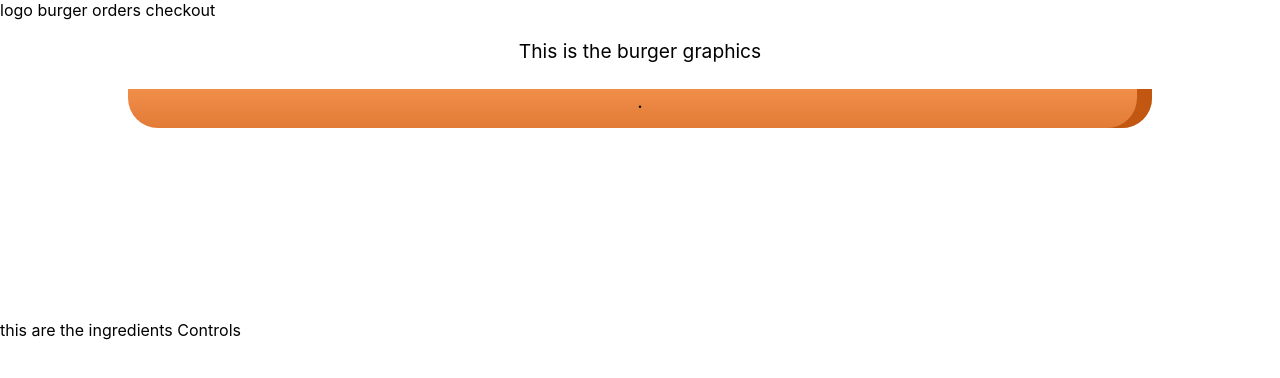
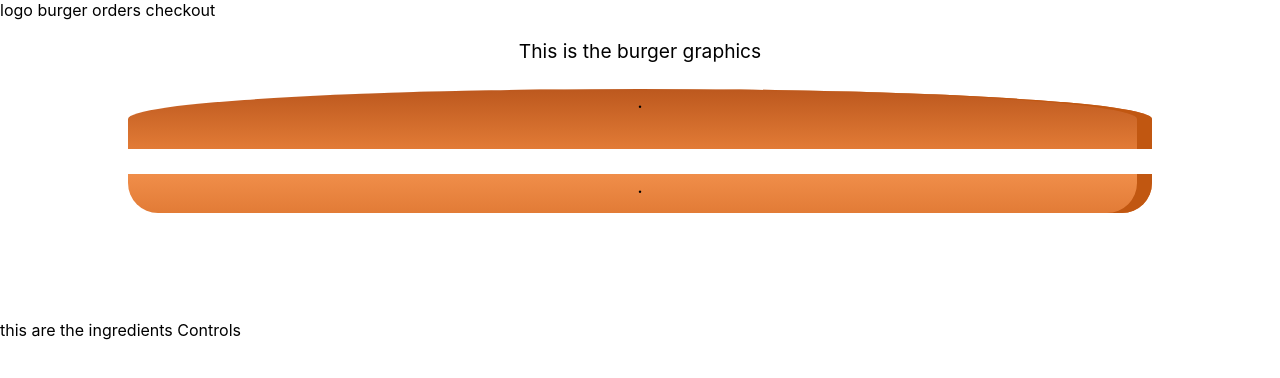
Before and after one commit to germancardenasm/burgerRestaurantOrderSystem, a React (Create React App) app: page / in a window 1280 px wide. Shown: the top 378 px of the page. Built offline with nearby package versions, Linux system fonts and the light colour scheme.

Commit message:
Add bread top class to render the burger"

```diff
--- a/src/components/Burger/BurgerGraphic/BurgerGraphic.js
+++ b/src/components/Burger/BurgerGraphic/BurgerGraphic.js
@@ -6,6 +6,7 @@ const BurgerGraphic = () => {
     return (
         <div className='burger'>
             <p>This is the burger graphics</p>
+            <Ingredient type="bread_top"/>
             <Ingredient type="bread_bottom"/>
         </div>
     )
--- a/src/components/Burger/Ingredient/Ingredient.css
+++ b/src/components/Burger/Ingredient/Ingredient.css
@@ -1,3 +1,14 @@
+
+.bread_top {
+    height: 20%;
+    width: 80%;
+    background: linear-gradient(#bc581e, #e27b36);
+    border-radius: 50% 50% 0 0;
+    box-shadow: inset -15px 0 #c15711;
+    margin: 2% auto;
+    position: relative;
+}
+
 .bread_bottom {
     height: 13%;
     width: 80%;
```
